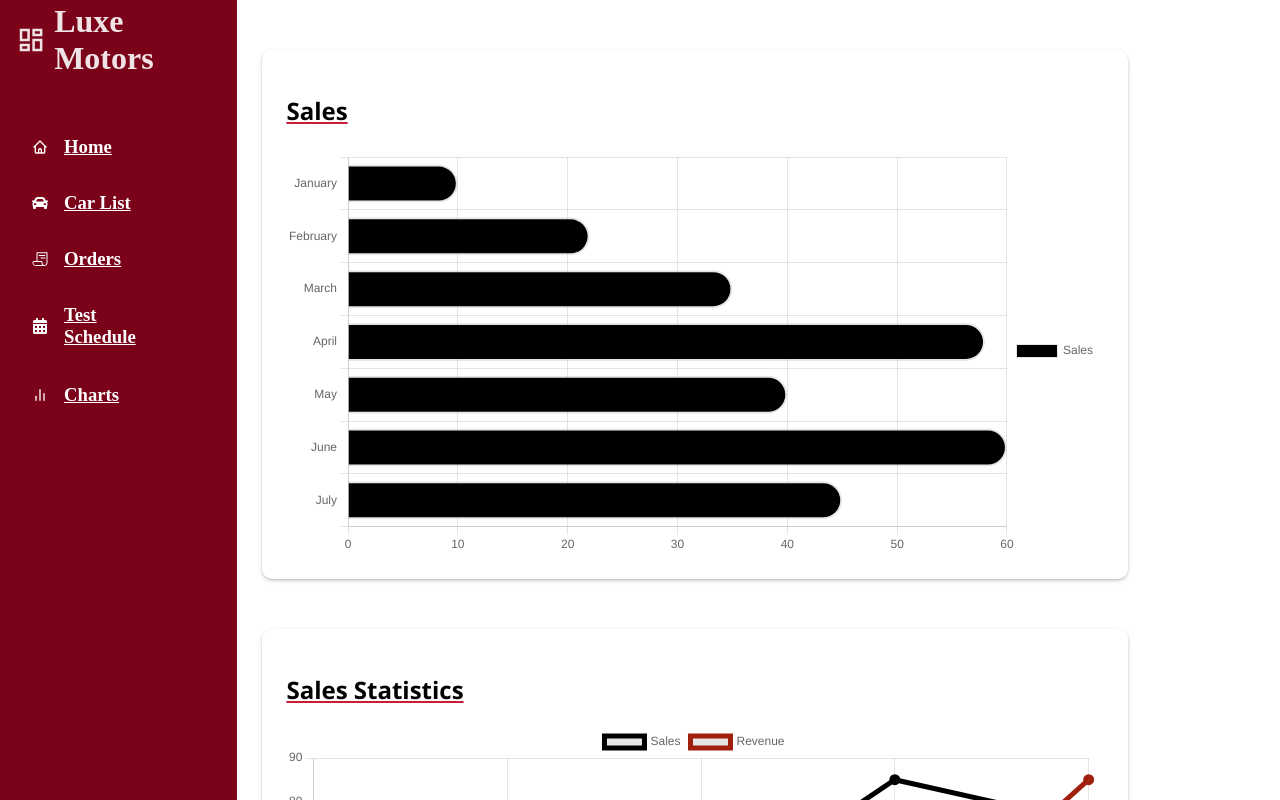
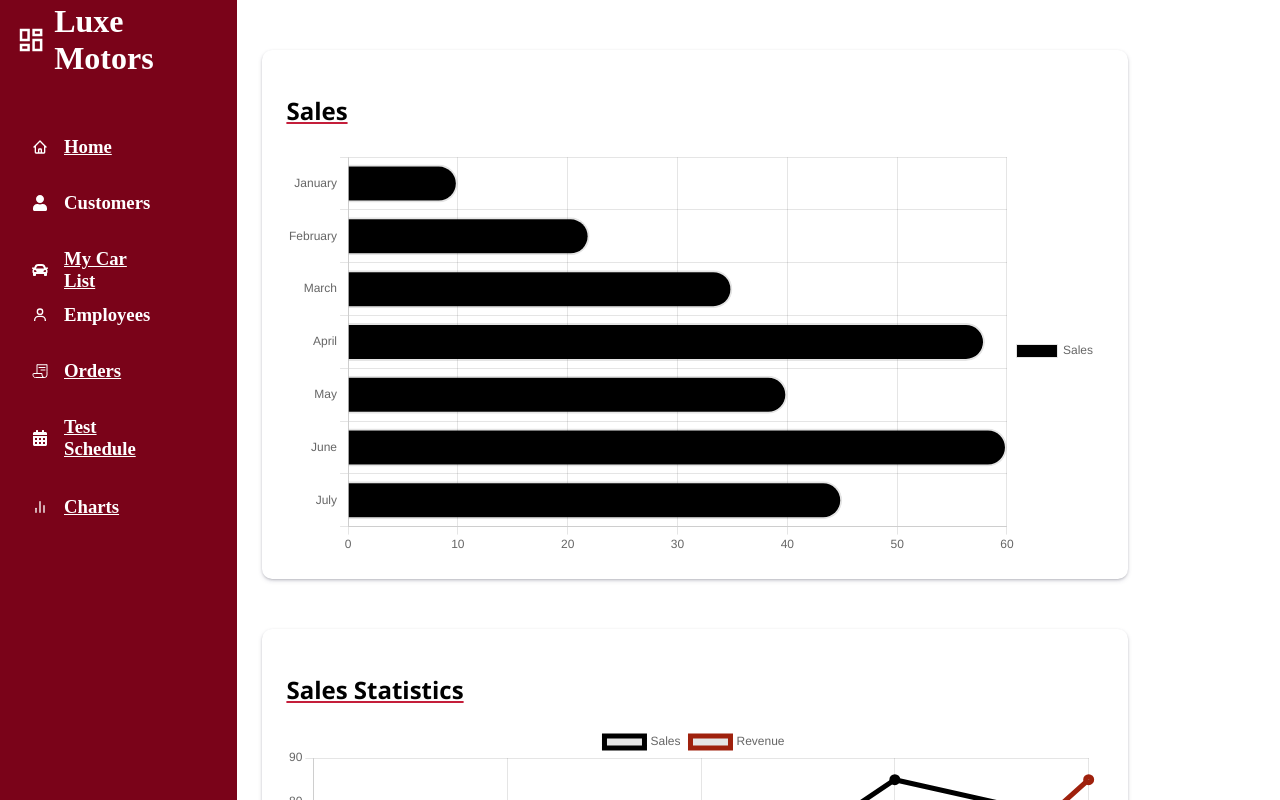
Before and after one commit to bechara-rizk/DealershipTeamOne, a Next.js app: page /dashboard/charts in a window 1280 px wide. Shown: the top 800 px of the page. Built offline with nearby package versions, Linux system fonts and the light colour scheme.

Commit message:
admin page put in a page when blank

```diff
--- a/package.json
+++ b/package.json
@@ -21,7 +21,7 @@
     "firebase": "^9.21.0",
     "mongodb": "^5.1.0",
     "next": "^13.2.4",
-    "react": "18.2.0",
+    "react": "^18.2.0",
     "react-bootstrap": "^2.7.2",
     "react-chartjs-2": "^5.2.0",
     "react-datepicker": "^4.11.0",
--- a/src/components/Sidebars.js
+++ b/src/components/Sidebars.js
@@ -27,22 +27,22 @@ const Sidebar = () => {
           <h3>Home</h3>
         </Link>
 
-        {/* <div className="item">
+        <div className="item">
         <FaUser className="customer-icon" />
           <h3>Customers</h3>
-        </div> */}
+        </div>
 
         {/* /*</div><div className="item">/*        adde here the link to the actual page below */  }
         <Link href="/home/ProductsPage" className="item">
         <FaCar className="car-icon" />
-          <h3>Car List</h3>
+          <h3>My Car List</h3>
 
         </Link>
 
-        {/* <div className="item">
+        <div className="item">
         <BiUser className="employee-icon" />
           <h3>Employees</h3>
-        </div> */}
+        </div>
 
 
         <Link href="/dashboard/SalesInfoPage" className="item">
--- a/src/styles/Sidebars.css
+++ b/src/styles/Sidebars.css
@@ -3,11 +3,15 @@
     width: 16%;
     padding: 0.2rem 1rem;
     background-color: #7a0319;
-    color: #ffffffe3;
+    color: #ffffff;
     position: fixed;
     left:0;
+    transition: width 0.2s ease;
 }
 
+.sidebarContainer.collapsed {
+    width: 5%; /* Adjust the width as needed */
+  }
 
 .logo {
     display: flex;
```
Also changed, not shown: 2 other files (tests, documents, lock files or other folders).
